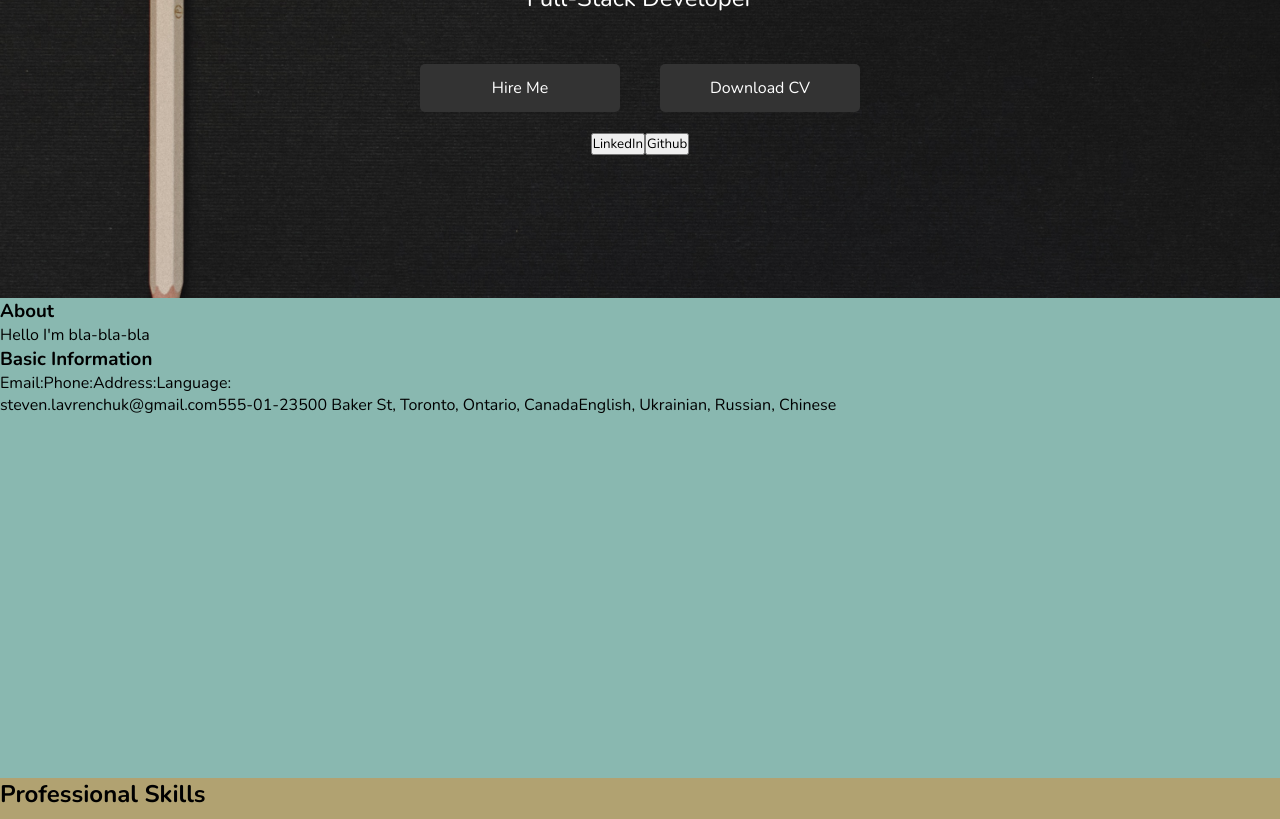
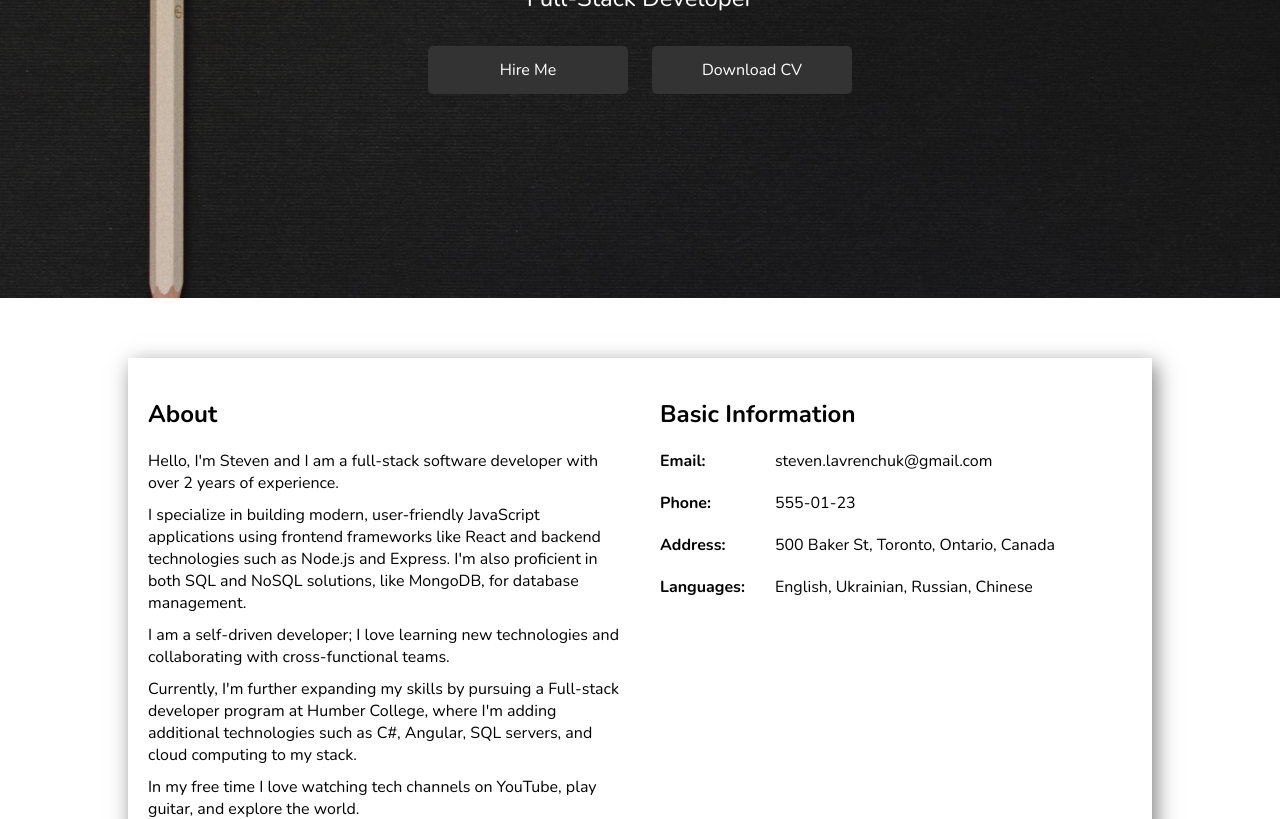
Before and after one commit to stepuntik/angular-resume, an Angular app: page / in a window 1280 px wide. Shown: the part 440-1259 px from the top of the page. Built offline with nearby package versions, Linux system fonts and the light colour scheme.

Commit message:
add content and style about section

```diff
--- a/src/app/about/about.component.css
+++ b/src/app/about/about.component.css
@@ -1,3 +1,46 @@
 .about {
-  background-color: rgb(137, 184, 176);
+  padding: 30px 0;
+  height: auto;
 }
+
+.about__card {
+  box-shadow: 4px 6px 20px rgba(0, 0, 0, 0.5);
+  width: 80%;
+  margin: 30px auto;
+  display: flex;
+}
+
+.about__description,
+.about__basic-info {
+  flex: 1;
+  padding: 20px;
+}
+
+h3 {
+  font-size: 1.5em;
+  margin: 20px 0;
+}
+
+p {
+  margin-bottom: 10px;
+}
+
+.basic-info__container {
+  display: flex;
+}
+
+.basic-info__labels,
+.basic-info__details {
+  display: flex;
+  flex-direction: column;
+}
+
+.basic-info__labels {
+  font-weight: bold;
+  margin-right: 30px;
+}
+
+.basic-info__labels span,
+.basic-info__details span {
+  margin-bottom: 20px;
+}
--- a/src/app/about/about.component.html
+++ b/src/app/about/about.component.html
@@ -1,21 +1,48 @@
 <section class="about">
-  <div>
+  <div class="about__card">
+    <div class="about__description">
       <h3>About</h3>
-    <p>Hello I'm bla-bla-bla</p>
+      <p>
+        Hello, I'm Steven and I am a full-stack software developer with over 2
+        years of experience.
+      </p>
+      <p>
+        I specialize in building modern, user-friendly JavaScript applications
+        using frontend frameworks like React and backend technologies such as
+        Node.js and Express. I'm also proficient in both SQL and NoSQL
+        solutions, like MongoDB, for database management.
+      </p>
+      <p>
+        I am a self-driven developer; I love learning new technologies and
+        collaborating with cross-functional teams.
+      </p>
+      <p>
+        Currently, I'm further expanding my skills by pursuing a Full-stack
+        developer program at Humber College, where I'm adding additional
+        technologies such as C#, Angular, SQL servers, and cloud computing to my
+        stack.
+      </p>
+      <p>
+        In my free time I love watching tech channels on YouTube, play guitar,
+        and explore the world.
+      </p>
     </div>
-  <div>
+    <div class="about__basic-info">
       <h3>Basic Information</h3>
-    <div>
+      <div class="basic-info__container">
+        <div class="basic-info__labels">
           <span>Email:</span>
           <span>Phone:</span>
           <span>Address:</span>
-      <span>Language:</span>
+          <span>Languages:</span>
         </div>
-    <div>
+        <div class="basic-info__details">
           <span>steven.lavrenchuk@gmail.com</span>
           <span>555-01-23</span>
           <span>500 Baker St, Toronto, Ontario, Canada</span>
           <span>English, Ukrainian, Russian, Chinese</span>
         </div>
       </div>
+    </div>
+  </div>
 </section>
--- a/src/app/hero/hero.component.css
+++ b/src/app/hero/hero.component.css
@@ -1,10 +1,10 @@
 .hero {
   background-image: url("../../assets/images/pencil.jpg");
   background-size: cover;
-  padding: 20px 10px;
+  padding: 20px 0px;
   color: #fff;
   text-align: center;
-  height: 85vh;
+  min-height: 85vh;
 }
 
 .hero__img-container {
@@ -23,33 +23,28 @@
 }
 
 h1 {
+  margin: 30px 0;
   font-size: 40px;
   font-weight: 100;
   color: #cfbeac;
+  background-color: rgba(0, 0, 0, 0.15); /* Subtle background color */
+  /* display: inline-block; */
 }
 
 h2 {
   font-weight: 100;
-  margin: 30px 0;
+  margin: 20px 0;
 }
 
-/* .hero__btn {
+.hero__btn {
+  display: inline-block;
   cursor: pointer;
-  margin: 20px;
-  padding: 20px 30px;
-  width: 200px;
-  font-size: 1.25em;
-} */
-
-.hero__btn {
-  display: inline-block; /* Ensures the button behaves like an inline element */
-  cursor: pointer;
-  margin: 20px;
+  margin: 12px;
   padding: 12px 16px;
   width: 200px;
   font-size: 1em;
-  text-align: center; /* Centers the text horizontally */
-  text-decoration: none; /* Removes default underline */
+  text-align: center;
+  text-decoration: none;
   background-color: #333;
   color: #fff;
   border: 1px solid transparent;
--- a/src/app/hero/hero.component.html
+++ b/src/app/hero/hero.component.html
@@ -13,8 +13,4 @@
       >Download CV</a
     >
   </div>
-  <div>
-    <button>LinkedIn</button>
-    <button>Github</button>
-  </div>
 </section>
--- a/src/app/navbar/navbar.component.css
+++ b/src/app/navbar/navbar.component.css
@@ -8,7 +8,6 @@
   display: flex;
   justify-content: space-between;
   align-items: center;
-  max-width: 1200px;
   margin: 0 auto;
 }
 
@@ -18,7 +17,7 @@
   height: 40px;
   border-radius: 50%;
   overflow: hidden;
-  border: 1px solid #fff;
+  border: 1px solid #cfbeac;
 }
 
 .navbar__logo-img {
@@ -52,8 +51,8 @@
 
 .navbar-burger span {
   display: block;
-  width: 25px;
-  height: 3px;
+  width: 26px;
+  height: 2px;
   background-color: #fff;
   margin: 5px 0;
   transition: all 0.3s;
```
Lines whose indentation alone changed are shown as unchanged.
